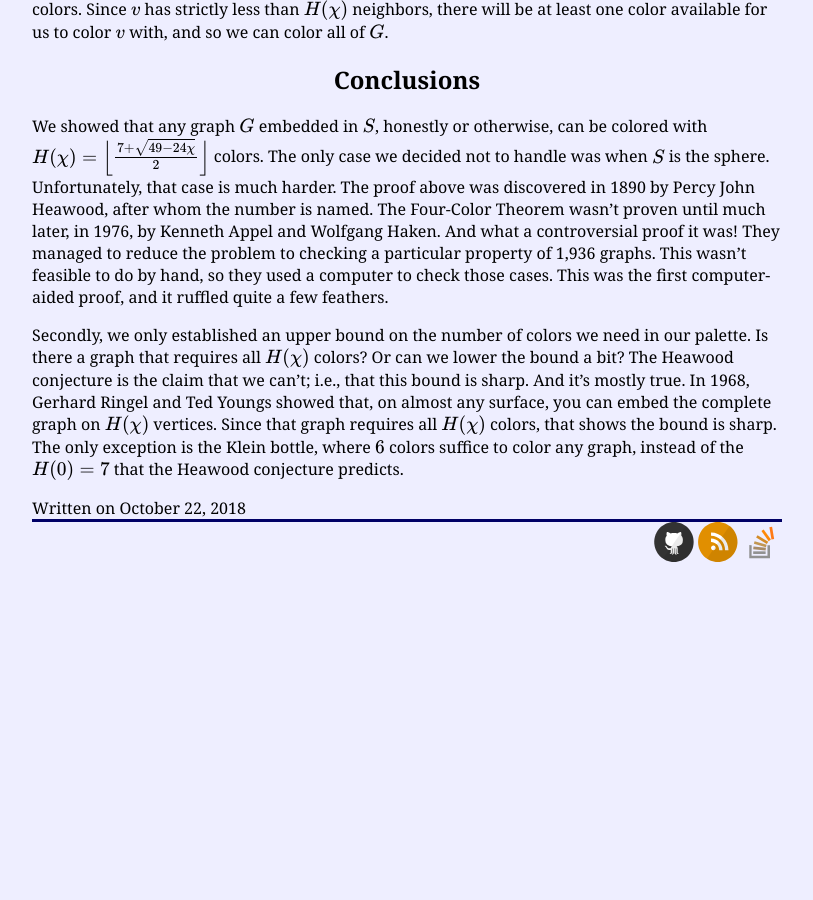
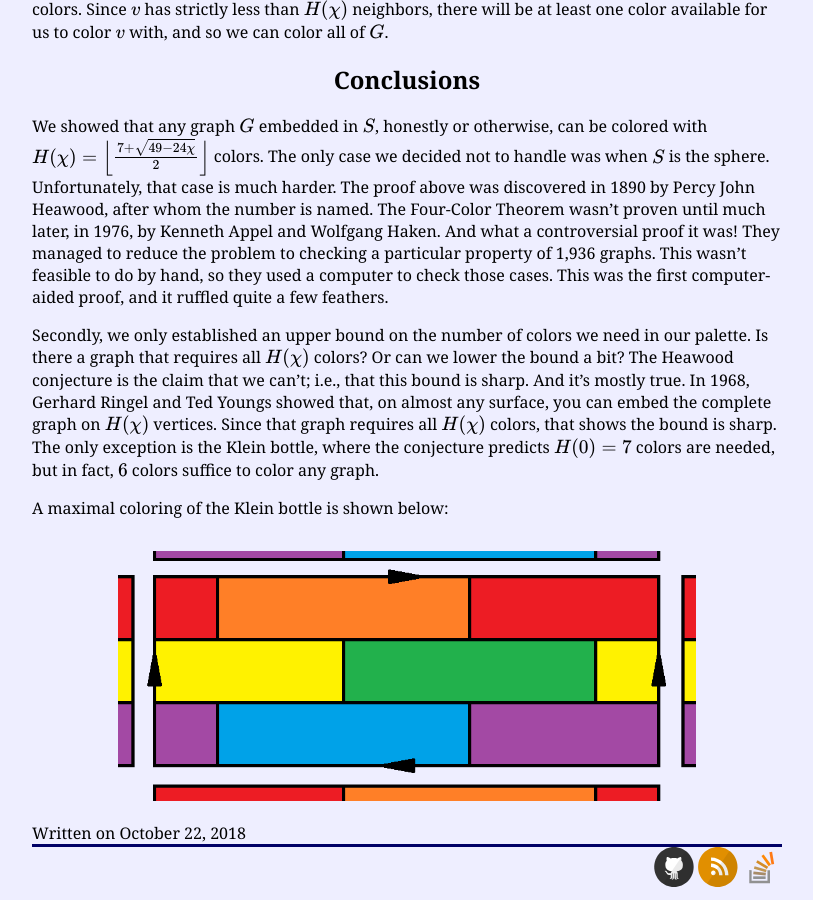
Before and after one commit to HenrySwanson/math-mondays, a Jekyll site: the page built from _posts/2018-10-22-heawood.md, in a window 1280 px wide and 900 px high, scrolled down 5364 px. Shown: the whole window, without its empty margins (233-1046 px from the left). Built offline with Jekyll 4.4.1, drawn with Linux system fonts in a browser that asks for light colours; formulas are drawn with MathJax 3; before the commit the page ends 5939 px from its top, so only the background shows below that.

Commit message:
Added klein bottle coloring to heawood

```diff
--- a/_posts/2018-10-22-heawood.md
+++ b/_posts/2018-10-22-heawood.md
@@ -105,4 +105,10 @@ Let $G$ be a graph embedded on $S$. Our base case is the graph with one vertex;
 
 We showed that any graph $G$ embedded in $S$, honestly or otherwise, can be colored with $H(\chi) = \left\lfloor \frac{7 + \sqrt{49 - 24 \chi}}{2} \right\rfloor$ colors. The only case we decided not to handle was when $S$ is the sphere. Unfortunately, that case is much harder. The proof above was discovered in 1890 by Percy John Heawood, after whom the number is named. The Four-Color Theorem wasn't proven until much later, in 1976, by Kenneth Appel and Wolfgang Haken. And what a controversial proof it was! They managed to reduce the problem to checking a particular property of 1,936 graphs. This wasn't feasible to do by hand, so they used a computer to check those cases. This was the first computer-aided proof, and it ruffled quite a few feathers.
 
-Secondly, we only established an upper bound on the number of colors we need in our palette. Is there a graph that requires all $H(\chi)$ colors? Or can we lower the bound a bit? The Heawood conjecture is the claim that we can't; i.e., that this bound is sharp. And it's mostly true. In 1968, Gerhard Ringel and Ted Youngs showed that, on almost any surface, you can embed the complete graph on $H(\chi)$ vertices. Since that graph requires all $H(\chi)$ colors, that shows the bound is sharp. The only exception is the Klein bottle, where $6$ colors suffice to color any graph, instead of the $H(0) = 7$ that the Heawood conjecture predicts.<!--TODO add picture-->
+Secondly, we only established an upper bound on the number of colors we need in our palette. Is there a graph that requires all $H(\chi)$ colors? Or can we lower the bound a bit? The Heawood conjecture is the claim that we can't; i.e., that this bound is sharp. And it's mostly true. In 1968, Gerhard Ringel and Ted Youngs showed that, on almost any surface, you can embed the complete graph on $H(\chi)$ vertices. Since that graph requires all $H(\chi)$ colors, that shows the bound is sharp. The only exception is the Klein bottle, where the conjecture predicts $H(0)=7$ colors are needed, but in fact, $6$ colors suffice to color any graph.
+
+A maximal coloring of the Klein bottle is shown below:
+
+<div class="image-container" markdown="1">
+![TODO tooltip here](/assets/heawood-6.png){:height="250px"}
+</div>
```
Also changed, not shown: assets/heawood-6.png (added).
